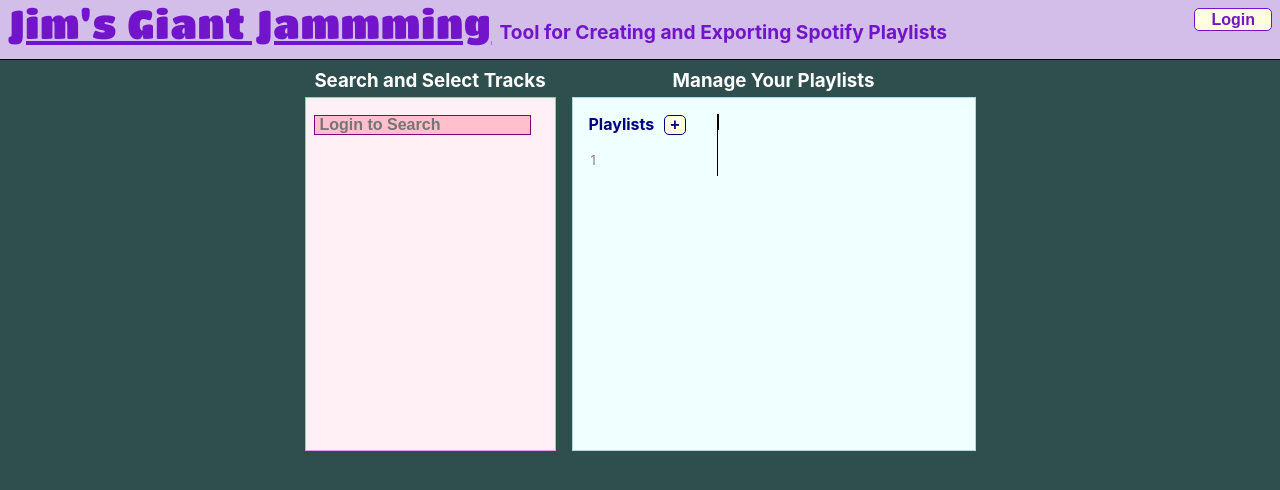
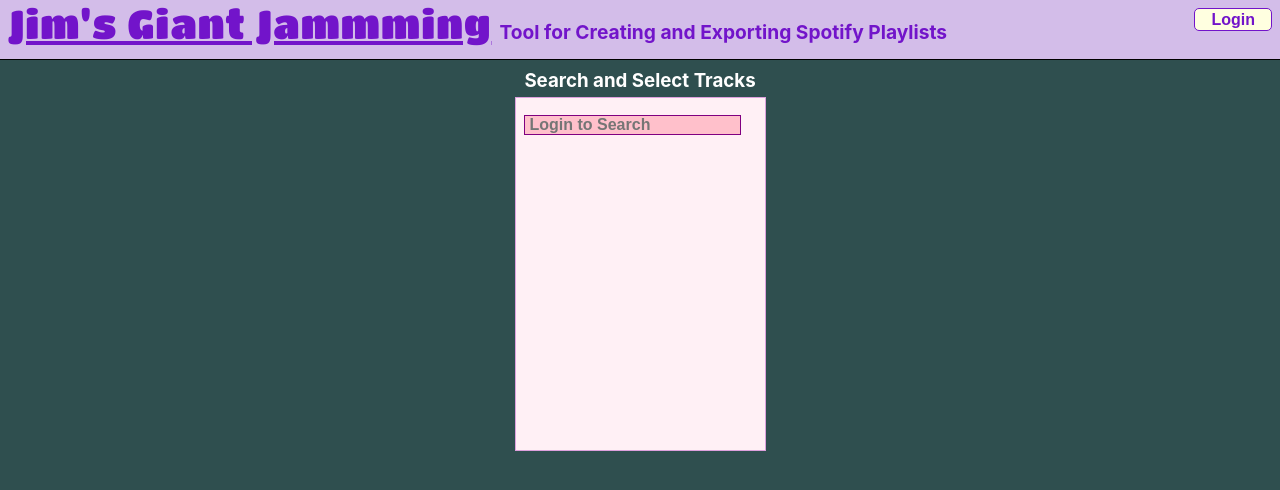
Before and after one commit to jdkapow/jammming, a React (Create React App) app: page / in a window 1280 px wide. Shown: the top 490 px of the page. Built offline with nearby package versions, Linux system fonts and the light colour scheme; a web font is replaced by a local one.

Commit message:
really final version this time

```diff
--- a/src/components/App/App.js
+++ b/src/components/App/App.js
@@ -226,7 +226,8 @@ function App() {
                             onAddTrack={onAddTrackHandler}/>
           </div>
         </div>
-        <div className={styles["section-container"]}>
+        <div className={styles["section-container"]}
+              style={userData===null ? {display:"none"} : {}}>
           <h3 className={styles.h3}>Manage Your Playlists</h3>
           <div className={styles["playlist-container"]}>
             <PlaylistManager existingPlaylistItems={existingPlaylistItems}
```
